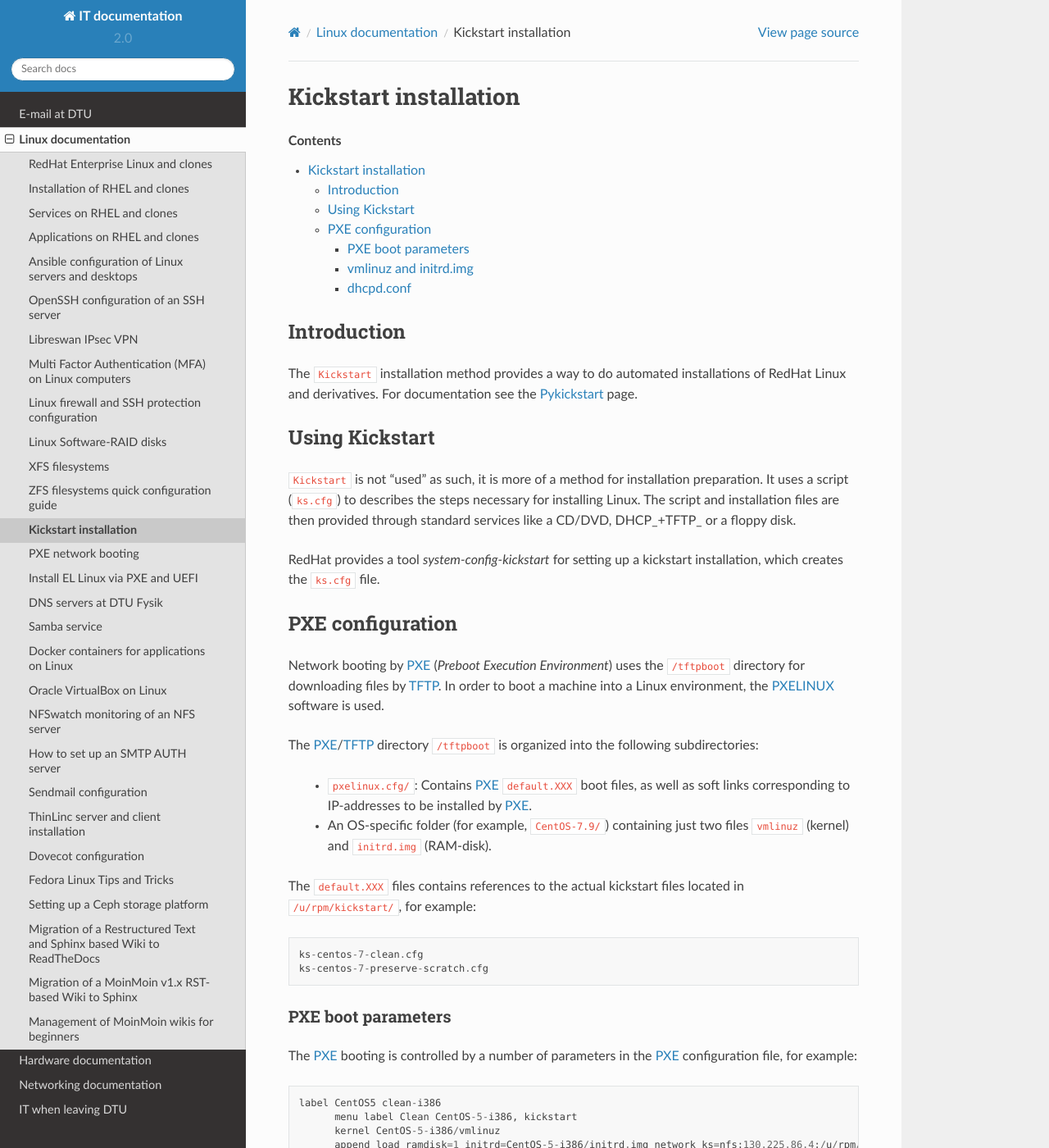
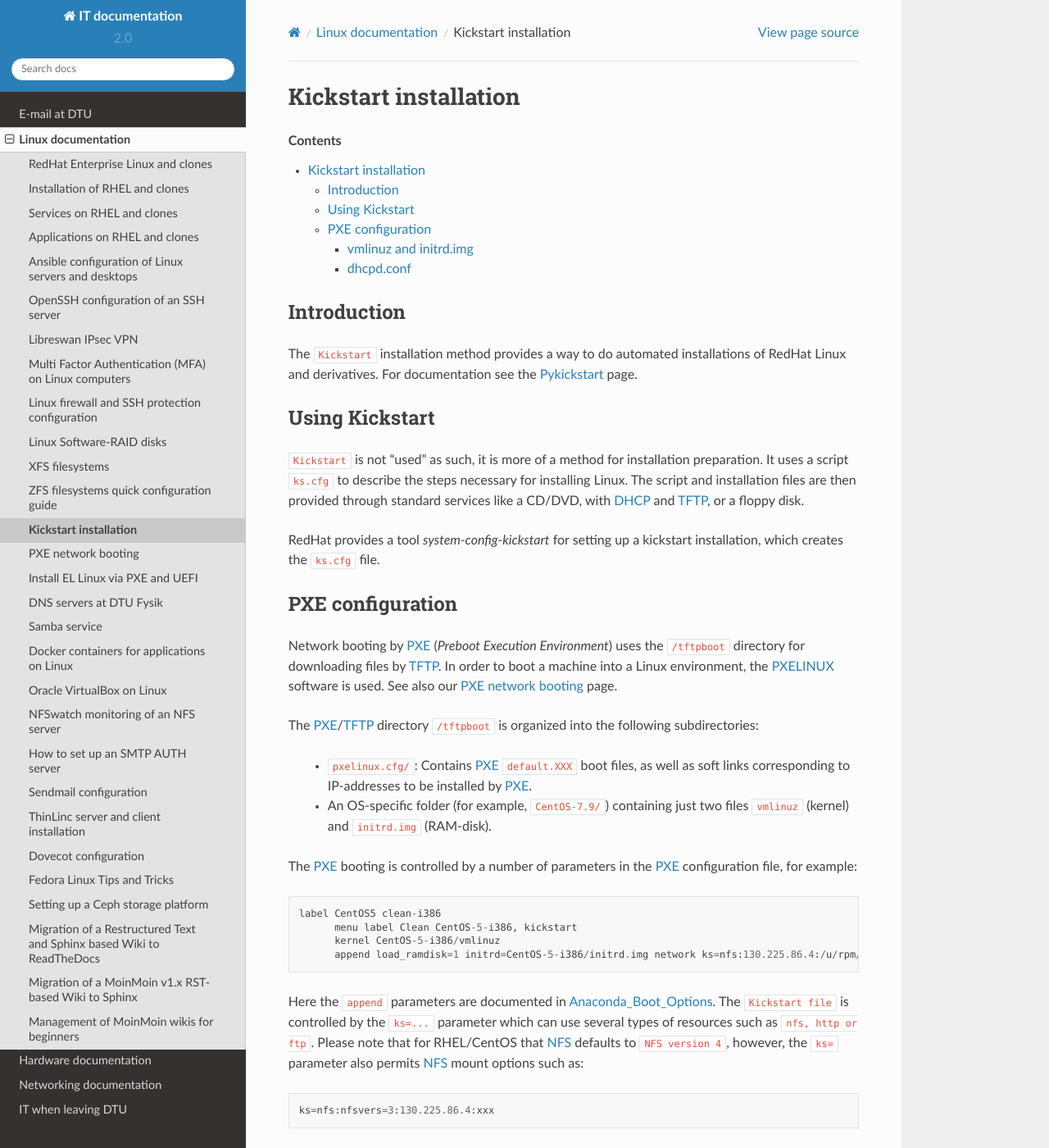
Before and after one commit to OleHolmNielsen/ITwiki, a Sphinx documentation site: the page built from docs/Kickstart.rst, in a window 1280 px wide and 1400 px high. Shown: the whole window at 82% size. Built offline with Sphinx 7.4.7 and the Read the Docs theme 2.0.0, drawn with Linux system fonts in a browser that asks for light colours.

Commit message:
Minor edit

```diff
--- a/docs/Kickstart.rst
+++ b/docs/Kickstart.rst
@@ -23,8 +23,8 @@ Using Kickstart
 ===============
 
 ``Kickstart`` is not "used" as such, it is more of a method for installation preparation.
-It uses a script (``ks.cfg``) to describes the steps necessary for installing Linux.
-The script and installation files are then provided through standard services like a CD/DVD, DHCP_+TFTP_ or a floppy disk.
+It uses a script ``ks.cfg`` to describe the steps necessary for installing Linux.
+The script and installation files are then provided through standard services like a CD/DVD, with DHCP_ and TFTP_, or a floppy disk.
 
 RedHat provides a tool `system-config-kickstart` for setting up a kickstart installation, which creates the ``ks.cfg`` file.
 
@@ -34,20 +34,13 @@ PXE configuration
 Network booting by PXE_ (*Preboot Execution Environment*)
 uses the ``/tftpboot`` directory for downloading files by TFTP_.
 In order to boot a machine into a Linux environment, the PXELINUX_ software is used.
+See also our :ref:`PXE-booting` page.
 
 The PXE_/TFTP_ directory ``/tftpboot`` is organized into the following subdirectories:
 
  * ``pxelinux.cfg/``: Contains PXE_ ``default.XXX`` boot files, as well as soft links corresponding to IP-addresses to be installed by PXE_.
 
  * An OS-specific folder (for example, ``CentOS-7.9/``) containing just two files ``vmlinuz`` (kernel) and ``initrd.img`` (RAM-disk).
-
-The ``default.XXX`` files contains references to the actual kickstart files located in ``/u/rpm/kickstart/``, for example::
-
-   ks-centos-7-clean.cfg
-   ks-centos-7-preserve-scratch.cfg
-
-PXE boot parameters
--------------------
 
 The PXE_ booting is controlled by a number of parameters in the PXE_ configuration file, for example::
 
```
